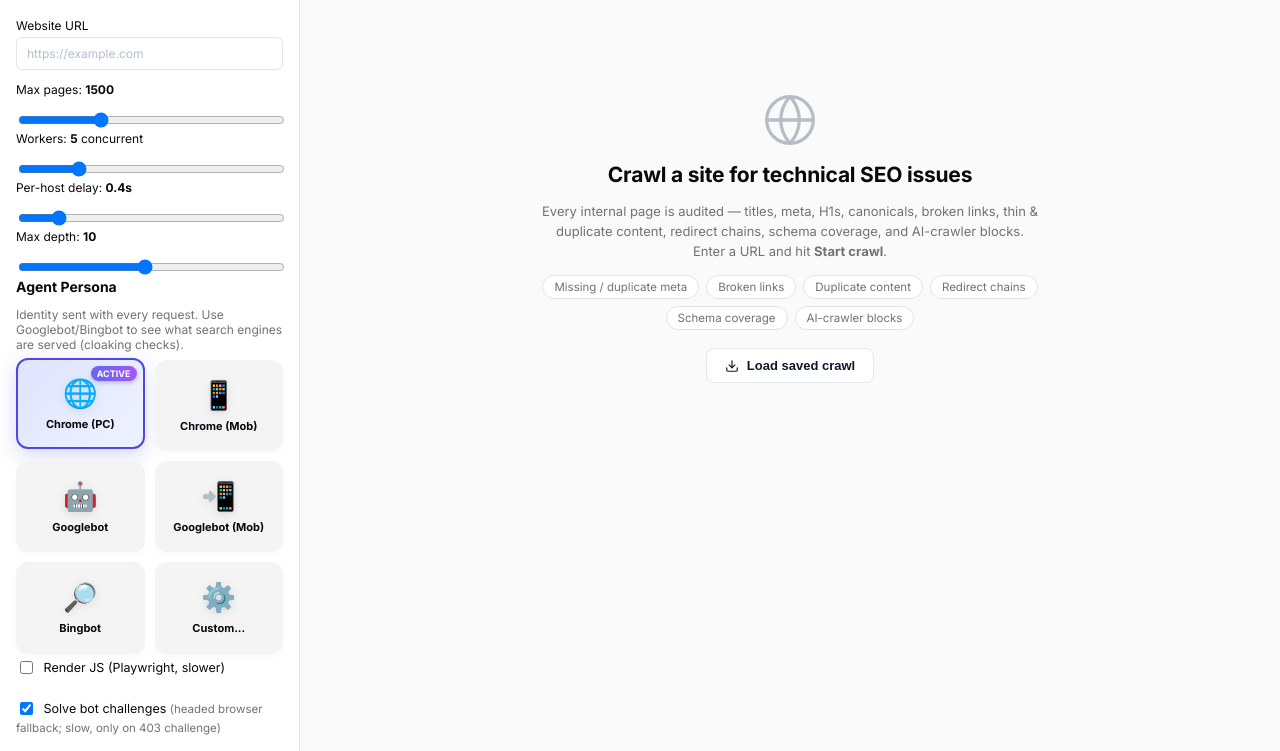
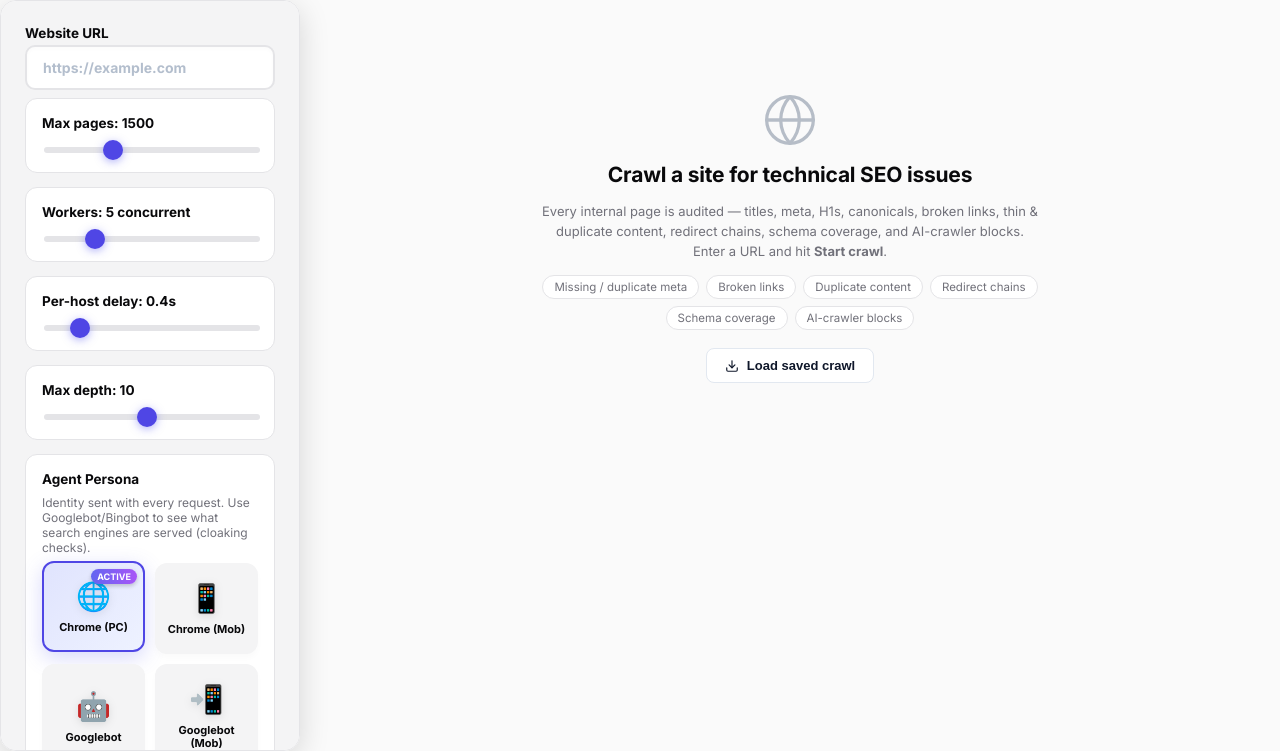
Before and after one commit to alfa546/Crawler, a Flask app: page / in a window 1280 px wide. Shown: the part 53-804 px from the top of the page. Run offline with Flask 3, Linux system fonts and the light colour scheme; some libraries are stand-ins or nearby versions.

Commit message:
style: outclass redesign for crawl budget cards and main sidebar inputs

```diff
--- a/templates/index.html
+++ b/templates/index.html
@@ -180,6 +180,185 @@
       }
     }
   </script>
+
+<style>
+/* Revamped Inputs and Sliders */
+.sidebar {
+  background: var(--surface2) !important;
+  border-radius: 16px !important;
+  padding: 24px !important;
+  box-shadow: 0 8px 30px rgba(0,0,0,0.15) !important;
+  border: 1px solid var(--border) !important;
+}
+.sidebar label {
+  font-weight: 700 !important;
+  font-size: 13.5px !important;
+  color: var(--text) !important;
+  margin-bottom: 8px !important;
+  display: block;
+}
+.sidebar input[type="url"], .sidebar textarea {
+  background: var(--surface) !important;
+  border: 2px solid var(--border) !important;
+  border-radius: 10px !important;
+  padding: 12px 16px !important;
+  font-size: 14px !important;
+  color: var(--text) !important;
+  transition: all 0.3s cubic-bezier(0.4, 0, 0.2, 1) !important;
+  box-shadow: inset 0 2px 4px rgba(0,0,0,0.02) !important;
+  width: 100%;
+}
+.sidebar input[type="url"]:focus, .sidebar textarea:focus {
+  border-color: var(--accent) !important;
+  box-shadow: 0 0 0 4px rgba(99,102,241,0.15) !important;
+  outline: none !important;
+}
+.slider-row {
+  background: var(--surface) !important;
+  padding: 16px !important;
+  border-radius: 12px !important;
+  border: 1px solid var(--border) !important;
+  margin-bottom: 14px !important;
+  transition: transform 0.25s, box-shadow 0.25s !important;
+}
+.slider-row:hover {
+  border-color: rgba(99,102,241,0.4) !important;
+  box-shadow: 0 6px 16px rgba(99,102,241,0.08) !important;
+  transform: translateY(-2px) !important;
+}
+input[type="range"] {
+  -webkit-appearance: none;
+  width: 100%;
+  height: 6px;
+  background: var(--border);
+  border-radius: 4px;
+  outline: none;
+  margin-top: 12px;
+}
+input[type="range"]::-webkit-slider-thumb {
+  -webkit-appearance: none;
+  appearance: none;
+  width: 20px;
+  height: 20px;
+  border-radius: 50%;
+  background: var(--accent);
+  cursor: pointer;
+  box-shadow: 0 2px 8px rgba(99,102,241,0.5);
+  transition: transform 0.15s ease;
+}
+input[type="range"]::-webkit-slider-thumb:hover {
+  transform: scale(1.3);
+}
+.actions button, #crawler-start-btn, #crawler-stop-btn {
+  padding: 14px !important;
+  font-size: 15px !important;
+  font-weight: 700 !important;
+  border-radius: 10px !important;
+  transition: all 0.3s cubic-bezier(0.175, 0.885, 0.32, 1.275) !important;
+  cursor: pointer;
+}
+#crawler-start-btn {
+  background: linear-gradient(135deg, #6366f1, #8b5cf6) !important;
+  color: white !important;
+  border: none !important;
+  box-shadow: 0 4px 15px rgba(99,102,241,0.3) !important;
+}
+#crawler-start-btn:hover {
+  transform: translateY(-2px) !important;
+  box-shadow: 0 8px 20px rgba(99,102,241,0.5) !important;
+}
+#crawler-stop-btn {
+  background: linear-gradient(135deg, #ef4444, #f43f5e) !important;
+  color: white !important;
+  border: none !important;
+  box-shadow: 0 4px 15px rgba(239,68,68,0.3) !important;
+}
+
+/* Checkboxes */
+.sidebar .check {
+  display: flex !important;
+  align-items: center !important;
+  gap: 12px !important;
+  padding: 14px 16px !important;
+  background: var(--surface) !important;
+  border: 1px solid var(--border) !important;
+  border-radius: 10px !important;
+  margin-bottom: 10px !important;
+  cursor: pointer !important;
+  transition: all 0.25s !important;
+  font-weight: 600 !important;
+}
+.sidebar .check:hover {
+  border-color: rgba(99,102,241,0.5) !important;
+  background: var(--surface2) !important;
+  transform: translateX(4px) !important;
+}
+.sidebar input[type="checkbox"] {
+  width: 20px !important;
+  height: 20px !important;
+  border-radius: 6px !important;
+  accent-color: var(--accent) !important;
+  cursor: pointer !important;
+}
+
+/* Crawl Budget Cards Redesign */
+.cb-explainers {
+  display: grid;
+  grid-template-columns: repeat(auto-fit, minmax(280px, 1fr));
+  gap: 24px;
+  margin-top: 40px;
+}
+.cb-card {
+  background: var(--surface2);
+  border: 1px solid var(--border);
+  border-radius: 20px;
+  padding: 28px 24px;
+  position: relative;
+  overflow: hidden;
+  transition: all 0.3s cubic-bezier(0.25, 0.8, 0.25, 1);
+  box-shadow: 0 4px 12px rgba(0,0,0,0.03);
+}
+.cb-card::before {
+  content: '';
+  position: absolute;
+  top: 0; left: 0; width: 100%; height: 5px;
+  background: linear-gradient(90deg, #6366f1, #a855f7);
+  opacity: 0;
+  transition: opacity 0.3s;
+}
+.cb-card:hover {
+  transform: translateY(-8px);
+  box-shadow: 0 16px 32px rgba(0,0,0,0.12);
+  border-color: transparent;
+}
+.cb-card:hover::before { opacity: 1; }
+.cb-card h3 {
+  font-size: 19px;
+  font-weight: 800;
+  margin-bottom: 16px;
+  display: flex;
+  align-items: center;
+  gap: 12px;
+  color: var(--text);
+}
+.cb-card p {
+  font-size: 14.5px;
+  line-height: 1.7;
+  color: var(--text-muted);
+}
+.cb-icon-wrapper {
+  display: inline-flex;
+  align-items: center;
+  justify-content: center;
+  width: 44px;
+  height: 44px;
+  border-radius: 12px;
+  background: rgba(99,102,241,0.15);
+  color: var(--accent);
+  font-size: 22px;
+  box-shadow: inset 0 2px 4px rgba(255,255,255,0.1);
+}
+</style>
 
   <main class="wrap">
     <aside class="sidebar">
@@ -640,16 +819,16 @@
 
       <div class="cb-explainers">
         <div class="cb-card">
-          <h3>🔍 What is this?</h3>
-          <p>Many sites generate huge numbers of URLs from <strong>query parameters</strong> — pagination widgets (<code>?e-page-…</code>), faceted filters (<code>?color=red&amp;size=lg</code>), sorting (<code>?orderby=price</code>) and tracking tags (<code>?utm_source=…</code>). These create thousands of near-duplicate or thin pages that aren't real content. This page scans your site, finds those patterns, and shows how many phantom URLs each one spawns.</p>
+          <h3><div class="cb-icon-wrapper">🔍</div> What is this?</h3>
+          <p>Modern websites dynamically generate <strong>infinite URLs</strong> using query parameters (like pagination <code>?page=2</code>, filters <code>?color=blue</code>, or tracking tags). These aren't unique content, but "phantom URLs" that dilute your SEO equity. This intelligent scanner hunts down these exact patterns on your site and visualizes how much of your architecture is wasting precious index bandwidth.</p>
         </div>
         <div class="cb-card">
-          <h3>🤖 Why add to robots.txt?</h3>
-          <p>A <code>Disallow:</code> rule tells Googlebot <em>not to crawl</em> those parameter URLs at all — so it never wastes a request on them. It's the right tool for parameter traps because it stops the fetch at the source. <strong>Note:</strong> robots.txt blocks crawling, not indexing — if junk URLs are already indexed, also add a <code>canonical</code> or <code>noindex</code> until they drop out.</p>
+          <h3><div class="cb-icon-wrapper">🤖</div> Why add to robots.txt?</h3>
+          <p>Writing a <code>Disallow:</code> directive acts as a hard stop sign for Search Engine spiders (like Googlebot). Instead of letting them fetch a junk URL and then figure out it's useless, the crawler skips it entirely at the source. It is the absolute <strong>most effective, server-friendly</strong> defense against parameter URL traps. <em>Note: Use Canonical tags for URLs already indexed.</em></p>
         </div>
         <div class="cb-card">
-          <h3>⚡ Why it helps crawl budget</h3>
-          <p>Googlebot fetches only a finite number of URLs per site in a given period — your <strong>crawl budget</strong>. Every phantom parameter URL it crawls is budget <em>not</em> spent on real pages. A site with 9,500 real pages but 30,000+ parameter URLs can have Google crawling junk while your actual content gets indexed late. Blocking traps concentrates the budget where it matters.</p>
+          <h3><div class="cb-icon-wrapper">⚡</div> Why it helps Crawl Budget</h3>
+          <p>Google allocates a <strong>strict finite time</strong> (Crawl Budget) to scan your domain. Every second it spends crawling 30,000 auto-generated <code>?sort=price</code> pages is time it <strong>stole</strong> from discovering your newest blog posts, real products, or important updates. Shutting down these traps forces Googlebot to strictly focus its budget on URLs that actually rank and make you money!</p>
         </div>
       </div>
     </div>
```
